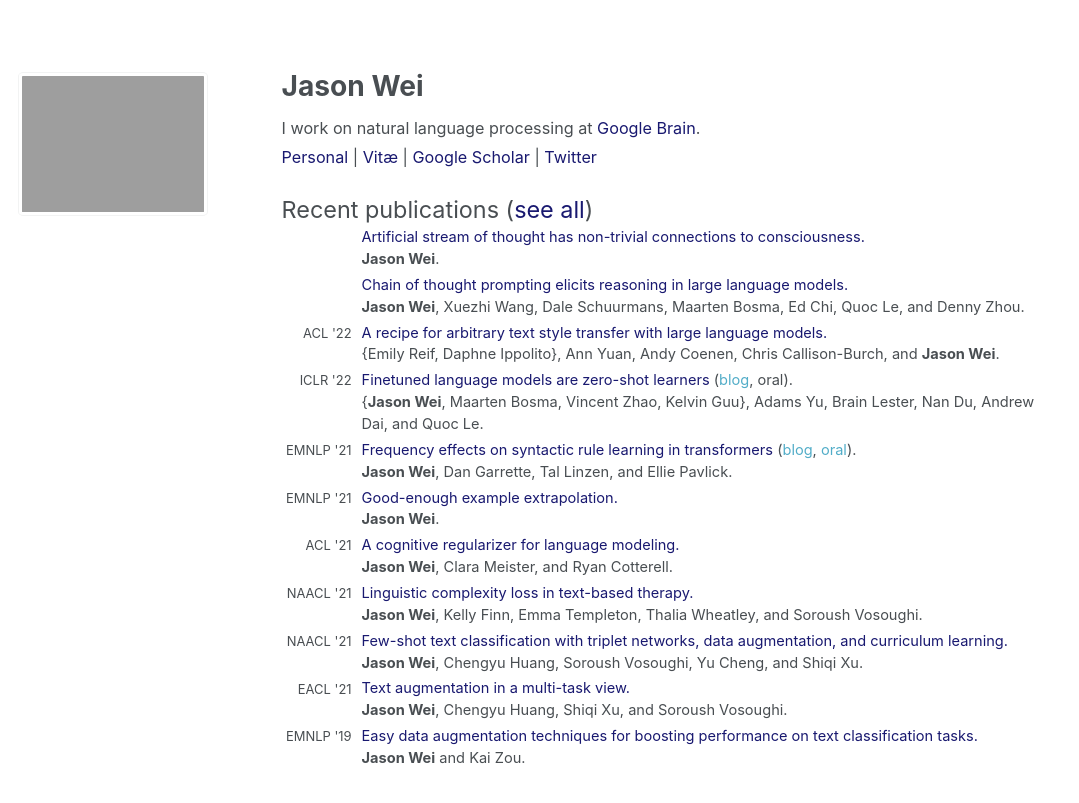
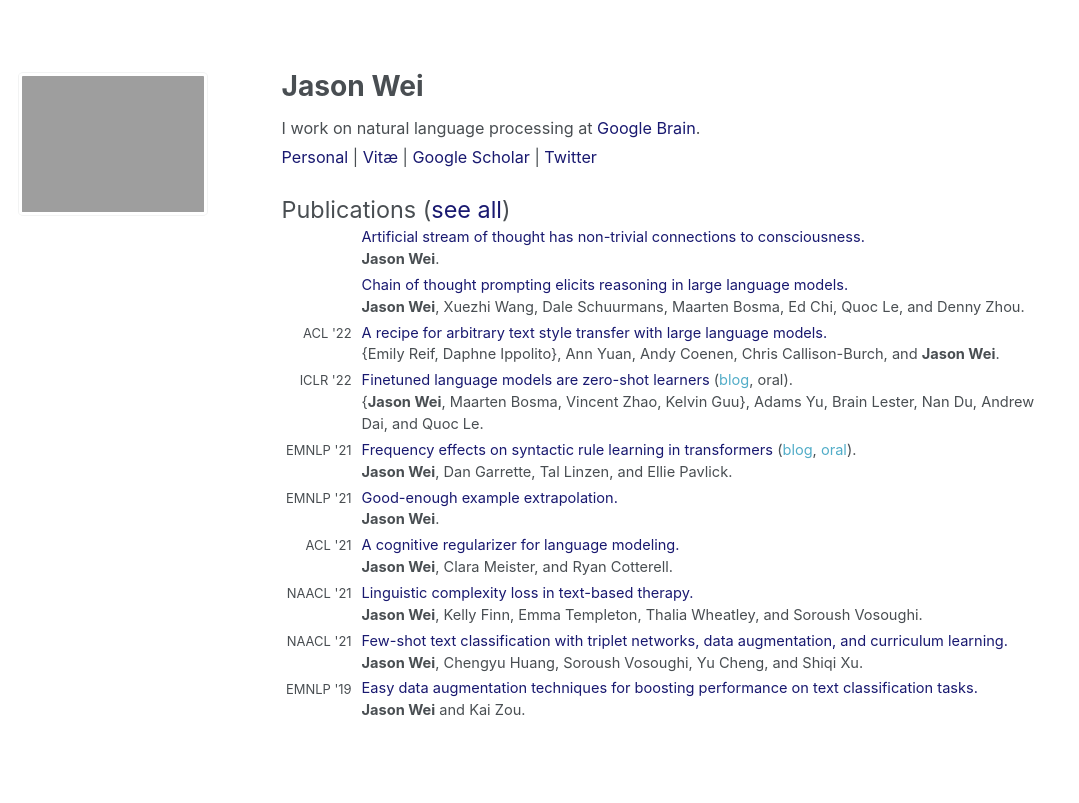
Before and after one commit to jasonwei20/jasonwei20.github.io, a Jekyll site: the page built from _pages/about.md, in a window 1280 px wide. Shown: the top 803 px of the page, without its empty margins (0-1079 px from the left). Built offline with Jekyll 4.4.1, drawn with Linux system fonts in a browser that asks for light colours.

Commit message:
Update about.md

```diff
--- a/_pages/about.md
+++ b/_pages/about.md
@@ -29,7 +29,7 @@
 | <a href="https://twitter.com/_jasonwei" style="color:#191970" target="_blank">Twitter</a>
 </p>
 
-<span style="font-size:1.3em">Recent publications (<a href="https://jasonwei20.github.io/papers/" style="color:#191970" target="_blank">see all</a>)</span>
+<span style="font-size:1.3em">Publications (<a href="https://jasonwei20.github.io/papers/" style="color:#191970" target="_blank">see all</a>)</span>
 <table style="width:100%">
   <tr>
     <td style="width:80px; text-align:right; padding-right:10px; font-size:0.8em"> </td>
@@ -104,14 +104,6 @@
     <td></td>
     <td style="padding-bottom:4px"><b>Jason Wei</b>, Chengyu Huang, Soroush Vosoughi, Yu Cheng, and Shiqi Xu.</td>
   </tr>
-  <tr>
-    <td style="width:80px; text-align:right; padding-right:10px; font-size:0.8em">EACL '21</td>
-    <td><a href="https://www.aclweb.org/anthology/2021.eacl-main.252/" style="color:#191970" target="_blank">Text augmentation in a multi-task view.</a></td>
-  </tr>
-  <tr>
-    <td></td>
-    <td style="padding-bottom:4px"><b>Jason Wei</b>, Chengyu Huang, Shiqi Xu, and Soroush Vosoughi.</td>
-  </tr>
 
   <tr>
     <td style="width:80px; text-align:right; padding-right:10px; font-size:0.8em">EMNLP '19</td>
```
